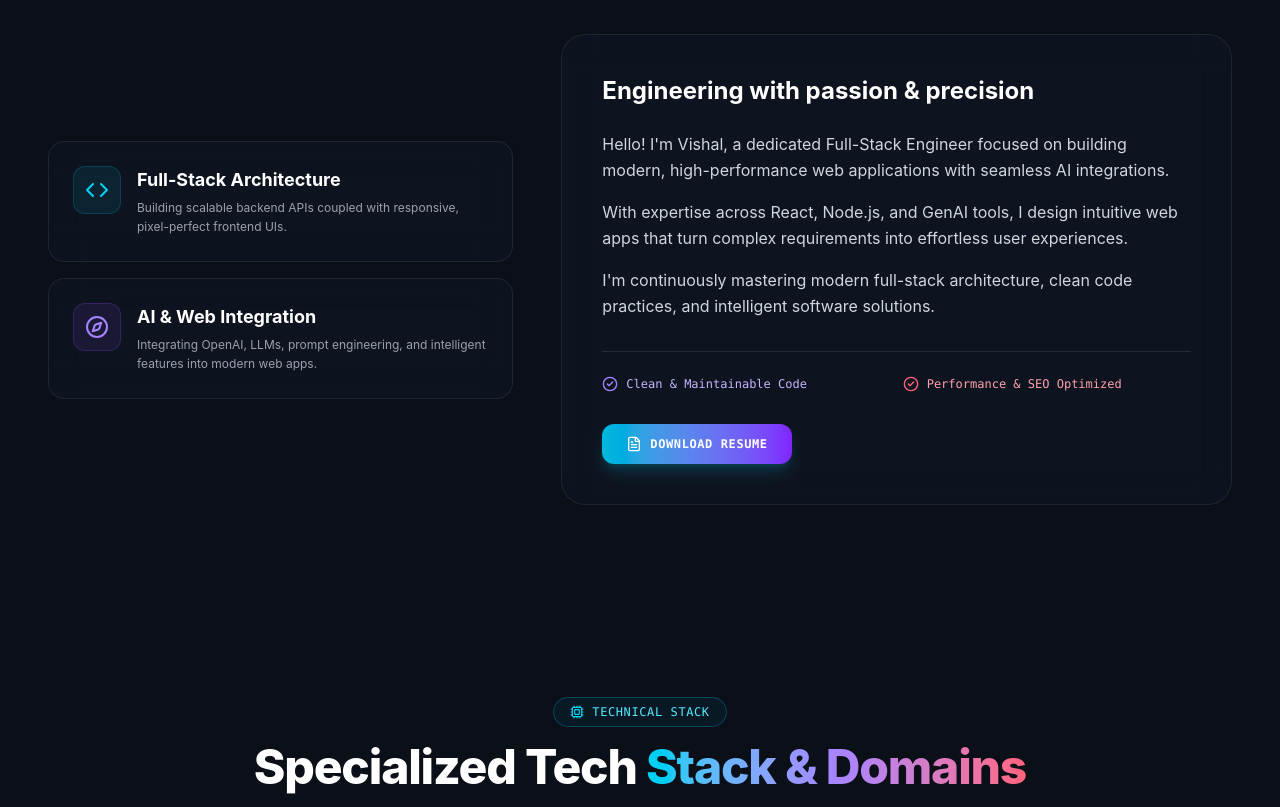
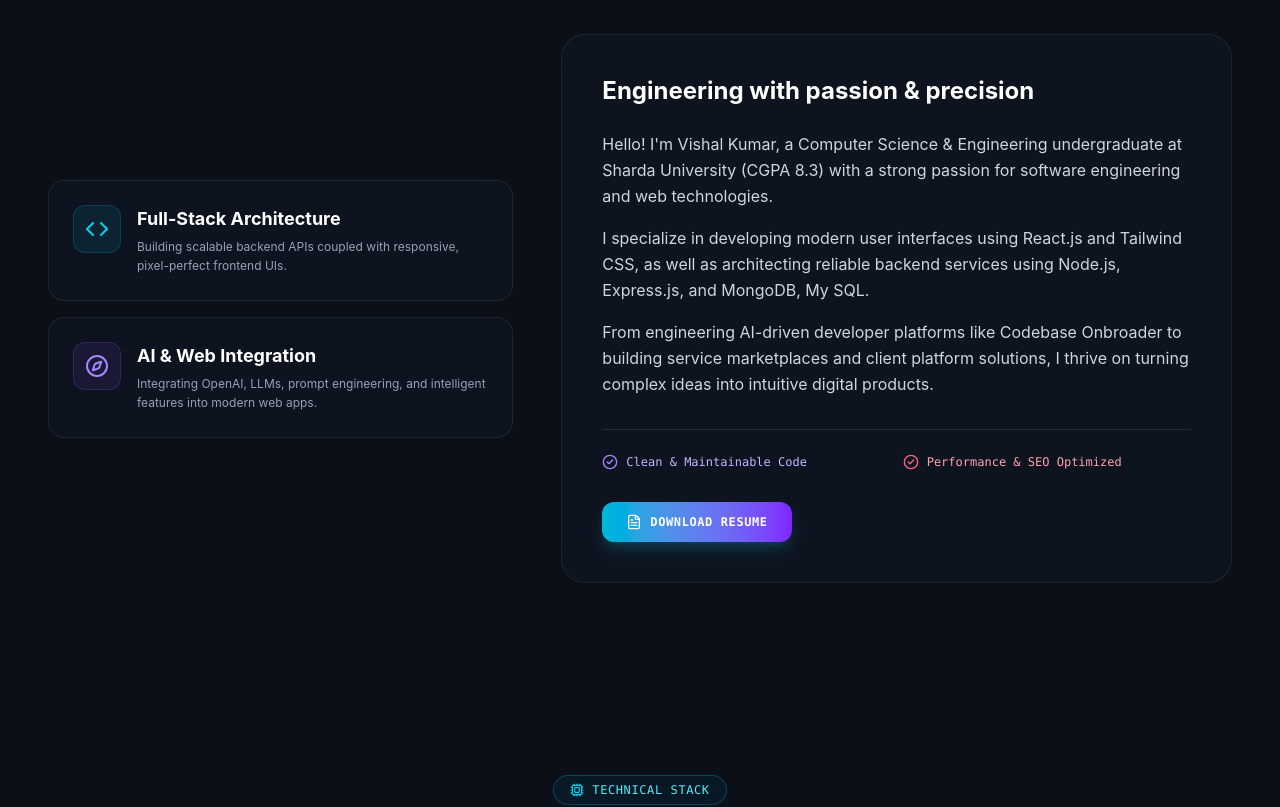
Before and after one commit to Vishal9341/Portfolio, a React (Vite) app: page / in a window 1280 px wide. Shown: the part 1240-2047 px from the top of the page. Built offline with nearby package versions, Linux system fonts and the light colour scheme.

Commit message:
Done Portfolio

```diff
--- a/src/components/About.jsx
+++ b/src/components/About.jsx
@@ -76,7 +76,7 @@ export default function About() {
             <div className="mt-8 flex flex-wrap items-center gap-4">
               <a
                 href={portfolioData.personal.resumeUrl}
-                download
+                download="V_Resume.pdf"
                 className="inline-flex items-center gap-2 rounded-xl bg-gradient-to-r from-cyan-500 to-violet-600 px-6 py-3 text-xs font-mono uppercase tracking-wider font-semibold text-white shadow-lg shadow-cyan-500/20 transition-all hover:scale-105"
               >
                 <FileText size={16} />
--- a/src/components/Skills.jsx
+++ b/src/components/Skills.jsx
@@ -108,11 +108,11 @@ export default function Skills() {
                   </div>
                 </div>
 
-                {/* Bottom Card Footer */}
+                {/* Bottom Card Footer
                 <div className="mt-8 pt-4 border-t border-white/5 flex items-center justify-between font-mono text-[11px] text-gray-500">
                   <span>{cat.skills.length} Technologies</span>
                   <span className="text-cyan-400">Full-Stack Core</span>
-                </div>
+                </div> */}
               </div>
             );
           })}
--- a/src/data/portfolioData.js
+++ b/src/data/portfolioData.js
@@ -2,30 +2,43 @@ export const portfolioData = {
   personal: {
     name: "Vishal Kumar",
     shortName: "VK",
+    phone: "9341600322",
     titles: [
-      "Full-Stack Engineer",
-      "AI Web Developer",
-      "Software Engineer"
+      "Full-Stack Developer",
+      "Frontend Developer",
+      "Software Engineer",
+      "Backend Developer"
     ],
-    bio: "I build modern, high-performance web applications — combining clean frontend engineering,  backend microservices, and cutting-edge AI integrations.",
+    statusBadge: "Available for Roles & Opportunities",
+    bio: "Passionate Full-Stack Developer and Computer Science undergraduate with hands-on experience building AI-powered web tools, responsive web applications, and scalable backend REST APIs.",
     aboutParagraphs: [
-      "Hello! I'm Vishal, a dedicated Full-Stack Engineer focused on building modern, high-performance web applications with seamless AI integrations.",
-      "With expertise across React, Node.js, and GenAI tools, I design intuitive web apps that turn complex requirements into effortless user experiences.",
-      "I'm continuously mastering modern full-stack architecture, clean code practices, and intelligent software solutions."
+      "Hello! I'm Vishal Kumar, a Computer Science & Engineering undergraduate at Sharda University (CGPA 8.3) with a strong passion for software engineering and web technologies.",
+      "I specialize in developing modern user interfaces using React.js and Tailwind CSS, as well as architecting reliable backend services using Node.js, Express.js, and MongoDB, My SQL.",
+      "From engineering AI-driven developer platforms like Codebase Onbroader to building service marketplaces and client platform solutions, I thrive on turning complex ideas into intuitive digital products."
     ],
-    location: "India",
+    location: "Greater Noida, Uttar Pradesh, India",
     email: "vishalcool9341@gmail.com",
     github: "https://github.com/Vishal9341",
     linkedin: "https://www.linkedin.com/in/vishal-kumar9341/",
     avatarUrl: "/profile.jpg",
     resumeUrl: "/V_Resume.pdf"
   },
+
+  education: {
+    institution: "Sharda University",
+    location: "Greater Noida (Uttar Pradesh)",
+    degree: "Bachelor of Technology in Computer Science & Engineering",
+    period: "2024 - 2028",
+    cgpa: "8.3"
+  },
+
   stats: [
     { label: "Role Focus", value: "Full-Stack" },
     { label: "Experience", value: "Fresher" },
     { label: "Projects Completed", value: "5+" },
     { label: "Tech Stack", value: "12+" }
   ],
+
   skillsCategories: [
     {
       id: "frontend",
@@ -70,37 +83,56 @@ export const portfolioData = {
       ]
     }
   ],
+
   projects: [
     {
       id: 1,
+      title: "Codebase Onbroader",
+      category: "AI / Backend",
+      period: "July 2026 - Present",
+      description: "An AI-powered GitHub repository analysis platform that converts complex codebases into structured, developer-friendly insights.",
+      highlights: [
+        "Built backend services for an AI-powered GitHub repository analysis platform that converts complex codebases into structured, developer-friendly insights.",
+        "Designed REST APIs to process repository data and deliver project summaries, technology-stack detection, folder-structure analysis, and important-file insights.",
+        "Integrated GitHub repository processing with AI services to extract and organize meaningful information from large codebases.",
+        "Implemented backend data handling and MongoDB integration for managing repository analysis results and application data."
+      ],
+      tags: ["Node.js", "Express.js", "REST API", "MongoDB", "AI Services", "GitHub API"],
+      featured: true,
+      inProgress: true,
+      accent: "cyan",
+      image: "https://images.unsplash.com/photo-1555066931-4365d14bab8c?auto=format&fit=crop&w=800&q=80",
+      githubUrl: "https://github.com/Vishal9341"
+    },
+    {
+      id: 2,
       title: "Local Worker Service Platform",
       category: "Full-Stack",
-      description: "Full-stack local service platform for seamless worker booking, built with modern web technologies and designed for real-world usability.",
-      tags: ["React", "Node.js", "Express", "MongoDB", "Tailwind CSS"],
+      period: "Feb 2026 - April 2026",
+      description: "A responsive React-based service marketplace connecting users with local service providers.",
+      highlights: [
+        "Developed a responsive React-based service marketplace connecting users with local service providers.",
+        "Built and refined user-facing interfaces, navigation, and service discovery flows to improve usability and accessibility.",
+        "Integrated frontend components with REST APIs for dynamic service and user data, ensuring a seamless application experience."
+      ],
+      tags: ["React.js", "Node.js", "REST API", "JavaScript", "Tailwind CSS"],
       featured: true,
-      accent: "cyan",
+      accent: "violet",
       image: "https://images.unsplash.com/photo-1581578731548-c64695cc6952?auto=format&fit=crop&w=800&q=80",
       liveUrl: "https://local-worker-service-platform.vercel.app/",
       githubUrl: "https://github.com/Vishal9341/Local-Worker-Service-Platform"
     },
     {
-      id: 2,
-      title: "Codebase Onboarder",
-      category: "AI / Full Stack",
-      description: "AI-powered developer tool that analyzes codebases, explains project structure, detects technologies, identifies important files, and helps developers understand unfamiliar repositories faster.",
-      tags: ["React", "Node.js", "AI / LLM", "Tailwind CSS","Express.js"],
-      featured: true,
-      inProgress: true,
-      accent: "violet",
-      image: "https://images.unsplash.com/photo-1555066931-4365d14bab8c?auto=format&fit=crop&w=800&q=80",
-      liveUrl: "#",
-      githubUrl: "https://github.com/Vishal9341/Codebase-Onboarder"
-    },
-    {
       id: 3,
       title: "ShaadiNagar Tent House & Event Management",
       category: "Frontend",
+      period: "May 2026 - July 2026",
       description: "A responsive event management website for ShaadiNagar, a Tent House & Event Management company, built with React and Tailwind CSS. Features service showcases, categorized galleries, inquiry forms, and Google Maps integration.",
+      highlights: [
+        "Developed and enhanced frontend interfaces for ShaadiNagar event management platform, focusing on usability and responsiveness.",
+        "Redesigned UI components and layouts to provide a consistent experience across all devices.",
+        "Integrated service showcases, categorized galleries, inquiry forms, and Google Maps API."
+      ],
       tags: ["React", "Tailwind CSS", "JavaScript", "Google Maps API"],
       featured: true,
       accent: "rose",
@@ -109,14 +141,15 @@ export const portfolioData = {
       githubUrl: "https://github.com/Vishal9341/ShaadiNagar-Tent-House-Event-Management"
     }
   ],
+
   experience: [
     {
       id: 1,
       role: "Frontend Developer",
       company: "CR IT Solutions and Services Pvt.Ltd.",
       period: "May-July 2026",
-      description: "Built and enhanced the About and Contact pages of an event management website, focusing on responsive layouts, intuitive navigation, and user-friendly design across multiple screen sizes. ",
-      skills: ["React", "Tailwind CSS","UI/UX Design"]
+      description: "Built and enhanced the About and Contact pages of an event management website, focusing on responsive layouts, intuitive navigation, and user-friendly design across multiple screen sizes.",
+      skills: ["React", "Tailwind CSS", "HTML", "CSS", "JavaScript", "UI/UX Design"]
     }
   ]
 };
```
Also changed, not shown: 1 other file (tests, documents, lock files or other folders).
